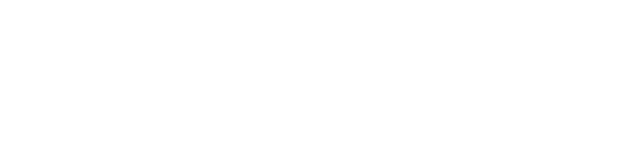
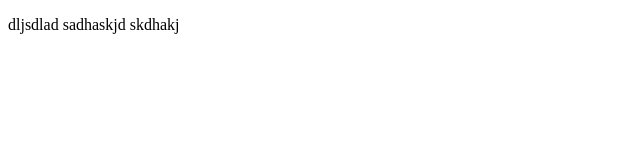
Before and after one commit to trivalu23/Mi-primer-repositorio, a plain HTML site: page index.html in a window 1280 px wide. Shown: the whole page, without its empty margins (0-640 px from the left). Drawn offline with Linux system fonts and the light colour scheme.

```diff
--- a/assets/css/estilos.css
+++ b/assets/css/estilos.css
@@ -2,3 +2,7 @@
     border: 0cqb;
 
 }
+
+body {
+    font-size: smaller;
+}
--- a/index.html
+++ b/index.html
@@ -6,6 +6,10 @@
     <title>DGit desde cero</title>
 </head>
 <body>
+    <p>dljsdlad
+        sadhaskjd
+        skdhakj
+    </p>
 
 </body>
 </html>
```
